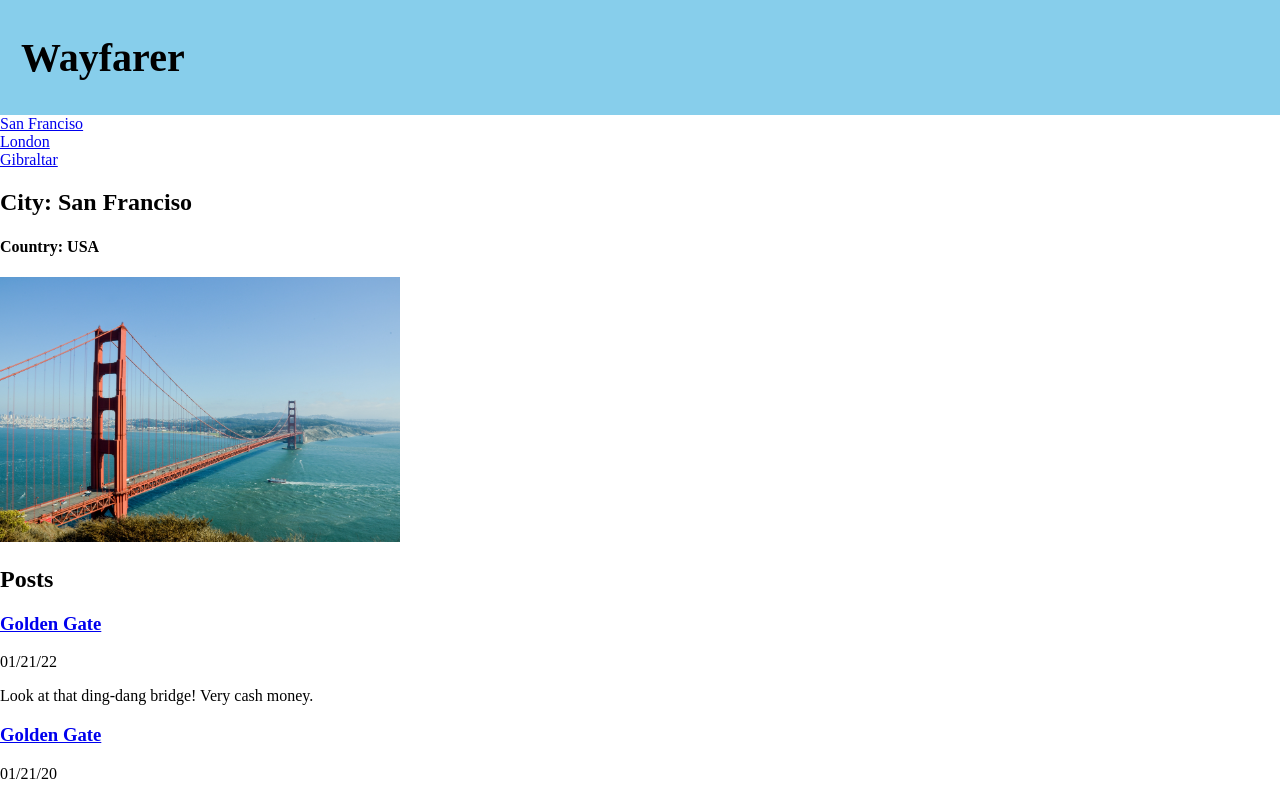
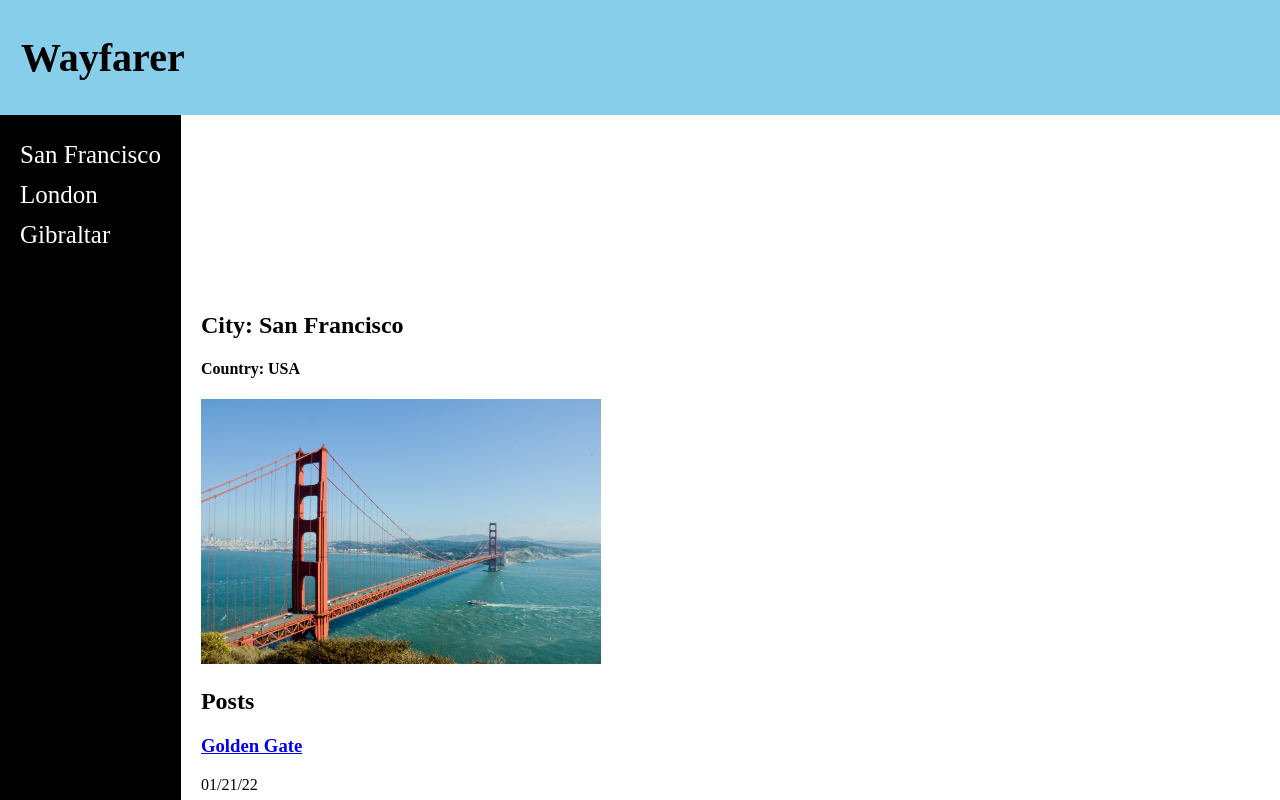
Before and after one commit to cosmicavocado/Wayfarer, an Angular app in the folder wayfarer/: page /cities/1 in a window 1280 px wide. Shown: the top 800 px of the page. Built offline with nearby package versions, Linux system fonts and the light colour scheme.

Commit message:
Add side nav menu and styling

```diff
--- a/wayfarer/src/app/app.component.html
+++ b/wayfarer/src/app/app.component.html
@@ -1,7 +1,5 @@
 <app-header></app-header>
 
-<div *ngFor="let city of cities">
-    <a routerLink="/cities/{{city.id}}">{{city.name}}</a>
-</div>
+<app-side-menu></app-side-menu>
 
 <router-outlet></router-outlet>
--- a/wayfarer/src/app/app.module.ts
+++ b/wayfarer/src/app/app.module.ts
@@ -6,13 +6,15 @@ import { AppComponent } from './app.component';
 import { HeaderComponent } from './header/header.component';
 import { CitiesComponent } from './cities/cities.component';
 import { PostsComponent } from './posts/posts.component';
+import { SideMenuComponent } from './side-menu/side-menu.component';
 
 @NgModule({
   declarations: [
     AppComponent,
     HeaderComponent,
     CitiesComponent,
-    PostsComponent
+    PostsComponent,
+    SideMenuComponent
   ],
   imports: [
     BrowserModule,
--- a/wayfarer/src/app/cities/cities.component.css
+++ b/wayfarer/src/app/cities/cities.component.css
@@ -1,3 +1,8 @@
+#container {
+    display: inline-block;
+    margin-left: 20px;
+}
+
 img {
     width: 400px
 }
--- a/wayfarer/src/app/cities/cities.component.html
+++ b/wayfarer/src/app/cities/cities.component.html
@@ -1,3 +1,4 @@
+<div id="container">
     <section>
         <h2>City: {{city.name}}</h2>
         <h4>Country: {{city.country}}</h4>
@@ -16,3 +17,4 @@
             No posts to display. Create one!
         </ng-template>
     </section>
+</div>
--- a/wayfarer/src/app/cities/cities.ts
+++ b/wayfarer/src/app/cities/cities.ts
@@ -1,7 +1,7 @@
 export const CITIES = [
     {
         id: 1,
-        name: "San Franciso",
+        name: "San Francisco",
         country: "USA",
         image: "../../assets/images/golden-gate.png",
         posts: [
--- /dev/null
+++ b/wayfarer/src/app/side-menu/side-menu.component.css
@@ -0,0 +1,45 @@
+#menu{
+    display: inline-block;
+    height: 100%;
+    max-width: 200px;
+    background-color: black;
+    overflow-x: hidden;
+    padding-top: 20px;
+    position: relative;
+    /* transition: 0.5s; */
+}
+
+#menu a {
+    padding: 5px 20px;
+    text-decoration: none;
+    font-size: 25px;
+    color: white;
+    line-height: 40px;
+    transition: 0.3s;
+}
+
+#menu a:hover {
+    text-decoration: underline;
+    color: #818181
+}
+/*
+#close {
+    position: absolute;
+    top: 0;
+    right: 0;
+    width: 30px;
+    height: 30px;
+    background-color: red;
+}
+
+#close::after {
+    position: absolute;
+    top: 0;
+    bottom: 0;
+    left: 0;
+    right: 0;
+    content: '\d7';
+    font-size: 28px;
+    color: navajowhite;
+    text-align: center;
+} */
--- /dev/null
+++ b/wayfarer/src/app/side-menu/side-menu.component.html
@@ -0,0 +1,8 @@
+<div id="menu">
+    <!-- <div id="close"></div> -->
+    <div *ngFor="let city of cities">
+        <a routerLink="/cities/{{city.id}}">{{city.name}}</a>
+    </div>
+</div>
+<router-outlet></router-outlet>
+<!-- <div id="open"></div> -->
--- /dev/null
+++ b/wayfarer/src/app/side-menu/side-menu.component.ts
@@ -0,0 +1,18 @@
+import { Component, OnInit } from '@angular/core';
+import { CITIES } from '../cities/cities';
+
+@Component({
+  selector: 'app-side-menu',
+  templateUrl: './side-menu.component.html',
+  styleUrls: ['./side-menu.component.css']
+})
+export class SideMenuComponent implements OnInit {
+
+  cities = CITIES;
+
+  constructor() { }
+
+  ngOnInit(): void {
+  }
+
+}
--- a/wayfarer/src/styles.css
+++ b/wayfarer/src/styles.css
@@ -1,4 +1,9 @@
 /* You can add global styles to this file, and also import other style files */
+html {
+    height: 100%;
+}
+
 body {
     margin: 0;
+    height: 100%;
 }
```
Also changed, not shown: 1 other file (tests, documents, lock files or other folders). Lines whose indentation alone changed are shown as unchanged.
